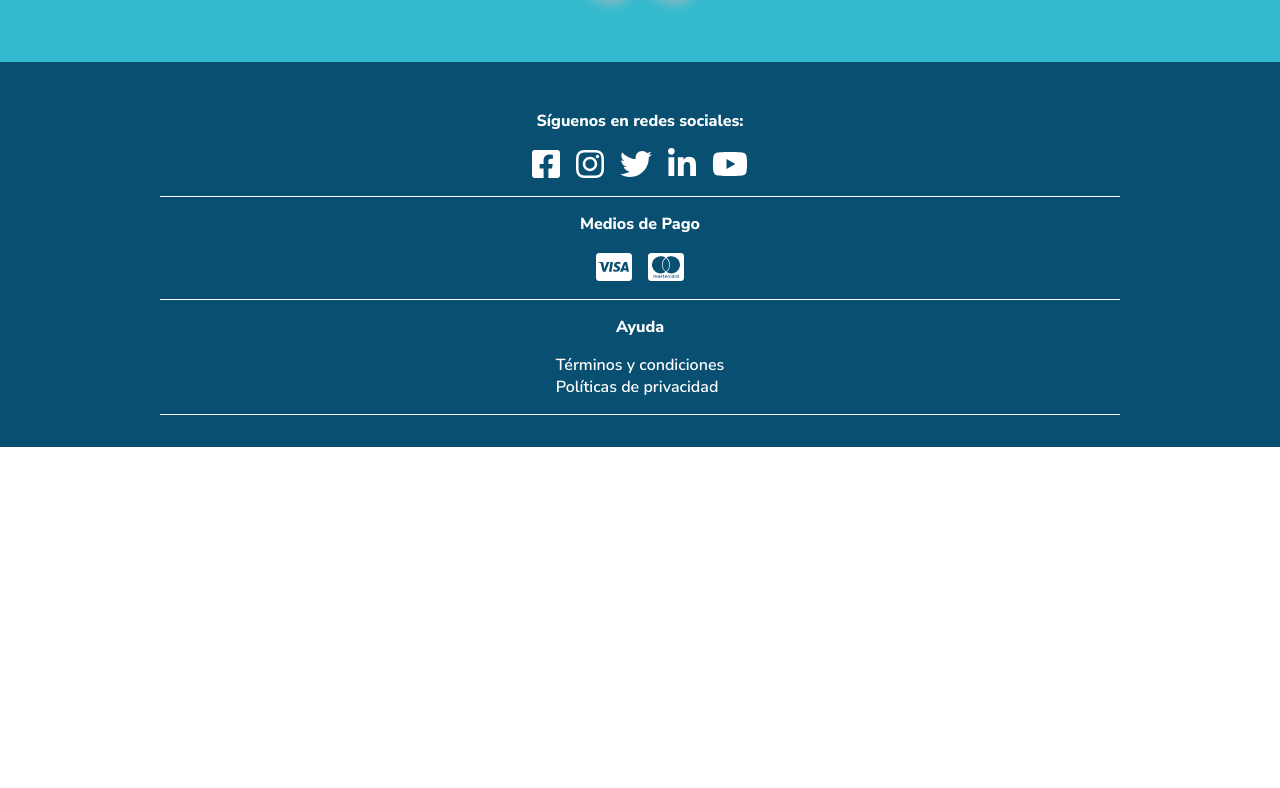
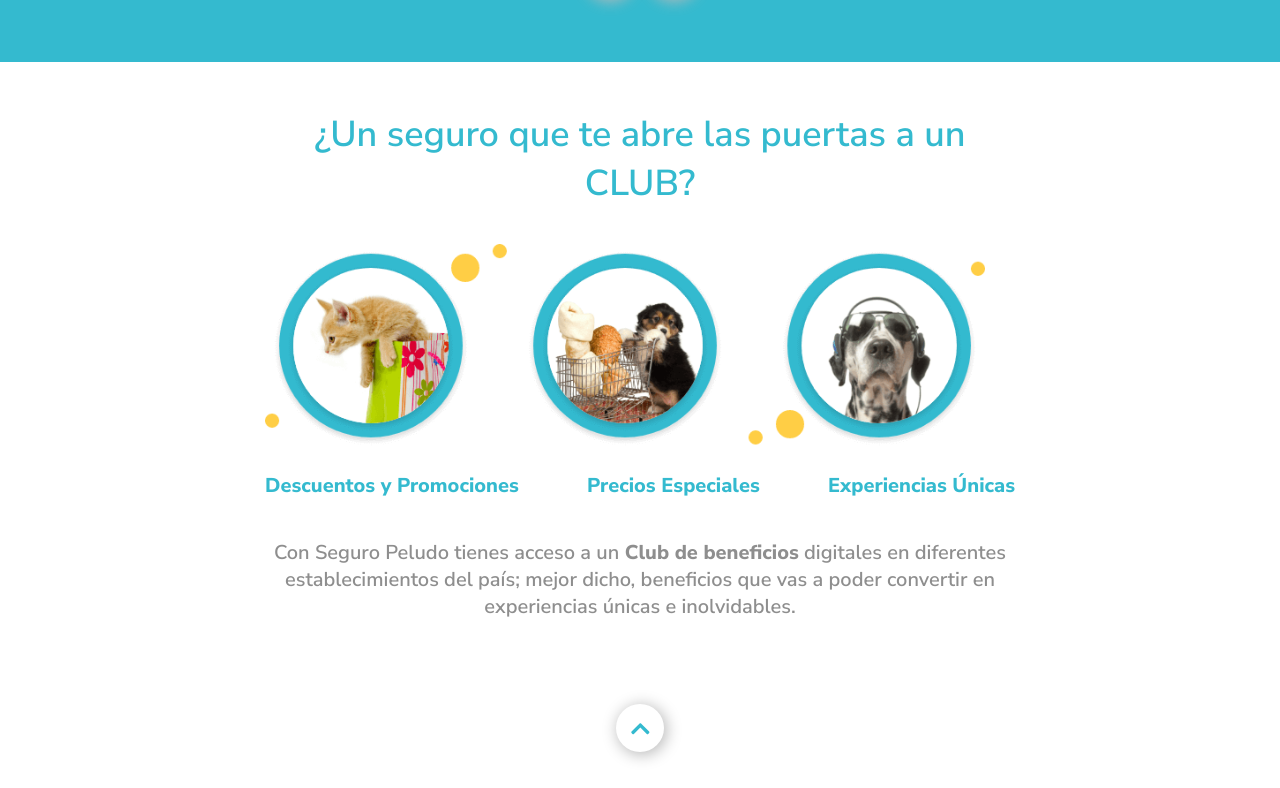
Before and after one commit to jgimitola/seguropeludo-clon, a Next.js app: page / in a window 1280 px wide. Shown: the part 3012-3800 px from the top of the page. Before the commit the page ends 3459 px from the top, so only its background shows below. Built offline with nearby package versions, Linux system fonts and the light colour scheme.

Commit message:
feat: club section done

```diff
--- /dev/null
+++ b/components/Club.jsx
@@ -0,0 +1,35 @@
+import Image from 'next/image';
+
+import styles from '../styles/Club.module.scss';
+import ArrowButton from '../components/ArrowButton';
+
+const Club = () => {
+  return (
+    <section id="club" className={styles.section}>
+      <div className={styles.container}>
+        <p className={styles.title}>
+          ¿Un seguro que te abre las puertas a un CLUB?
+        </p>
+
+        <Image src="/assets/images/club.png" width={720} height={204} alt="" />
+
+        <div className={styles.subtitles}>
+          <p>Descuentos y Promociones</p>
+          <p>Precios Especiales</p>
+          <p>Experiencias Únicas</p>
+        </div>
+
+        <p className={styles.message}>
+          Con Seguro Peludo tienes acceso a un
+          <strong> Club de beneficios</strong> digitales en diferentes
+          establecimientos del país; mejor dicho, beneficios que vas a poder
+          convertir en experiencias únicas e inolvidables.
+        </p>
+      </div>
+      <div className={styles.buttonGroup}>
+        <ArrowButton to="#" up />
+      </div>
+    </section>
+  );
+};
+export default Club;
--- a/pages/index.js
+++ b/pages/index.js
@@ -5,8 +5,7 @@ import Hero from '../components/Hero';
 import Footer from '../components/Footer';
 import Why from '../components/Why';
 import Plans from '../components/Plans';
-
-import styles from '../styles/page-styles/Home.module.scss';
+import Club from '../components/Club';
 
 export default function Home() {
   return (
@@ -25,11 +24,8 @@ export default function Home() {
       <Hero />
       <Why />
       <Plans />
-
-      <section id="club"></section>
-
+      <Club />
       <section id="comenzar"></section>
-
       <Footer />
     </>
   );
--- /dev/null
+++ b/styles/Club.module.scss
@@ -0,0 +1,56 @@
+@import 'colors';
+@import 'mixins';
+
+.section {
+  display: flex;
+  flex-direction: column;
+  align-items: center;
+}
+
+.container {
+  width: 750px;
+}
+
+.title {
+  @include nunito-regular;
+  font-size: 36px;
+  color: $light-blue;
+  text-align: center;
+  margin-top: 3rem;
+}
+
+.subtitles {
+  @include nunito-bold;
+  font-size: 20px;
+  color: $light-blue;
+  display: flex;
+  justify-content: space-between;
+}
+
+.message {
+  @include nunito-regular;
+  font-size: 20px;
+  text-align: center;
+  color: $gray-text;
+}
+
+.buttonGroup {
+  display: flex;
+  gap: 1rem;
+  margin: 4rem 0;
+}
+
+@media (max-width: 756px) {
+  .title {
+    font-size: 20px;
+  }
+
+  .message,
+  .subtitles {
+    font-size: 14px;
+  }
+
+  .container {
+    width: 350px;
+  }
+}
```
